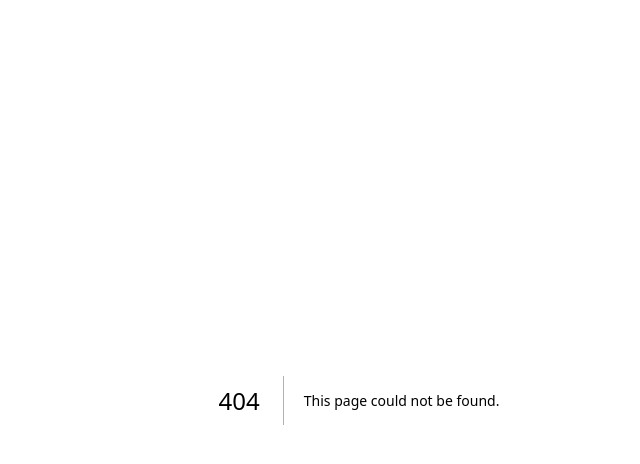
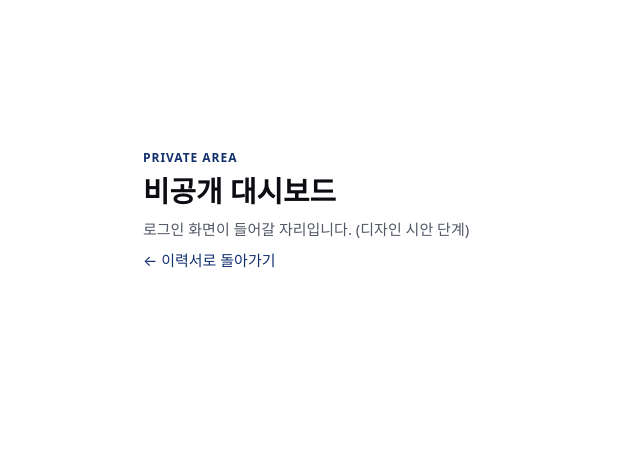
Before and after one commit to SehyeokKim/sehyeokkim.com, a Next.js app in the folder web/: page /private in a window 1280 px wide. Before the commit this address had no page. Shown: the top 464 px of the page, without its empty margins (281-921 px from the left). Built offline with nearby package versions, Linux system fonts and the light colour scheme; a web font is replaced by a local one.

Commit message:
feat: 비공개 대시보드 입구(목차 링크 · This Site 카드) 추가
- 목차 아래 본인용 링크와 This Site 섹션의 소개 카드, /private/ 자리표시 화면 추가
- 로그인 기능 구현 전이라 배포하지 않고, 로그인 구현과 함께 올린다

```diff
--- a/web/app/components/Toc.tsx
+++ b/web/app/components/Toc.tsx
@@ -12,7 +12,7 @@ function flatten(items: TocItem[]): string[] {
 }
 
 // 목차: 클릭하면 해당 위치로 이동하고, 스크롤 위치에 맞는 항목을 강조한다
-export default function Toc({ items }: { items: TocItem[] }) {
+export default function Toc({ items, footer }: { items: TocItem[]; footer?: React.ReactNode }) {
   const [active, setActive] = useState("");
 
   useEffect(() => {
@@ -68,6 +68,7 @@ export default function Toc({ items }: { items: TocItem[] }) {
   return (
     <nav className="toc" aria-label="목차">
       {render(items)}
+      {footer}
     </nav>
   );
 }
--- a/web/app/globals.css
+++ b/web/app/globals.css
@@ -1435,3 +1435,153 @@ p {
     }
   }
 }
+
+/* 비공개 대시보드 입구: 목차 아래 링크(본인용) + This Site 소개 카드(채용 담당자용) */
+.lock-icon {
+  width: 1em;
+  height: 1em;
+  flex: none;
+}
+
+/* 목차 맨 아래, 구분선 뒤 한 줄. 목차와 함께 1280px 미만에서는 숨겨진다 */
+.entry-toc {
+  margin-top: 20px;
+  padding-top: 14px;
+  border-top: 1px solid var(--border);
+}
+
+.entry-toc a {
+  display: inline-flex;
+  align-items: center;
+  gap: 5px;
+  margin: 0;
+  padding: 0;
+  border: none;
+  color: var(--muted);
+  font-size: 0.78em;
+}
+
+.entry-toc a:hover {
+  color: var(--accent);
+}
+
+.entry-card {
+  display: flex;
+  align-items: center;
+  justify-content: space-between;
+  gap: 24px;
+  margin: 32px 0 24px;
+  padding: 4px 0 4px 20px;
+  border-left: 3px solid var(--accent); /* 사이트 정보 항목 · 상세 소제목과 같은 왼쪽 강조 막대 */
+}
+
+.entry-card-label {
+  display: inline-flex;
+  align-items: center;
+  gap: 6px;
+  margin: 0 0 4px;
+  color: var(--accent);
+  font-size: 0.75rem;
+  font-weight: 700;
+  letter-spacing: 0.08em;
+}
+
+.entry-card h3 {
+  display: flex;
+  align-items: center;
+  gap: 8px;
+  margin-bottom: 6px;
+  font-size: 1.1rem;
+}
+
+.entry-card h3 .lock-icon {
+  color: var(--accent);
+}
+
+.entry-card-text p:not(.entry-card-label) {
+  margin: 0;
+  color: var(--muted);
+  font-size: 0.9rem;
+}
+
+.entry-card-impl {
+  display: grid;
+  gap: 2px;
+  list-style: none;
+  margin: 10px 0 0;
+  padding: 10px 0 0;
+  border-top: 1px dashed var(--border);
+  color: var(--muted);
+  font-size: 0.84rem;
+}
+
+.entry-card-impl strong {
+  display: inline-block;
+  min-width: 4.5em;
+  color: var(--text);
+  font-weight: 700;
+}
+
+.entry-card code {
+  padding: 0 4px;
+  border-radius: 4px;
+  background: var(--tag-bg);
+  font-size: 0.9em;
+}
+
+.entry-card-actions {
+  display: flex;
+  flex-direction: column;
+  gap: 8px;
+  flex: none;
+}
+
+/* 손가락으로 누르기 쉬운 최소 높이 44px */
+.btn-primary,
+.btn-ghost {
+  display: flex;
+  align-items: center;
+  justify-content: center;
+  min-height: 44px;
+  padding: 8px 16px;
+  border-radius: 10px;
+  font-size: 0.88rem;
+  font-weight: 600;
+  text-align: center;
+  white-space: nowrap;
+}
+
+.btn-primary {
+  background: var(--accent);
+  color: var(--accent-text);
+}
+
+.btn-ghost {
+  border: 1px solid var(--border);
+  color: var(--text);
+}
+
+.btn-primary:hover,
+.btn-ghost:hover {
+  text-decoration: none;
+  opacity: 0.85;
+}
+
+/* /private/ 자리표시 화면 */
+.private-stub {
+  max-width: 480px;
+  margin: 18vh auto 0;
+  padding: 0 24px;
+}
+
+.private-stub h1 {
+  margin-bottom: 8px;
+  font-size: 1.8rem;
+}
+
+@media (max-width: 860px) {
+  .entry-card {
+    flex-direction: column;
+    align-items: stretch;
+  }
+}
--- a/web/app/page.tsx
+++ b/web/app/page.tsx
@@ -2,6 +2,7 @@ import ArchitectureDiagram from "@/app/components/ArchitectureDiagram";
 import CopyEmail from "@/app/components/CopyEmail";
 import { LegalLink, LegalPopover } from "@/app/components/LegalPopover";
 import Motion from "@/app/components/Motion";
+import { EntrySiteCard, EntryToc } from "@/app/components/PrivateEntry";
 import Toc, { type TocItem } from "@/app/components/Toc";
 import { icons, type IconName } from "@/content/icons";
 import { legal, projectLegal } from "@/content/legal";
@@ -191,7 +192,7 @@ export default function Home() {
   return (
     <div className="layout">
       <Motion />
-      <Toc items={toc} />
+      <Toc items={toc} footer={<EntryToc />} />
       <main className="page">
         <header className="hero">
           {/* 프로필 이미지(움직이는 GIF). 움직임 줄이기를 켠 방문자에게는 정지 이미지를 보여 준다 */}
@@ -418,6 +419,7 @@ export default function Home() {
               <span>고정 비용은 도메인 · DNS(연 $16 · 월 $0.5)뿐, 나머지는 사용한 만큼만 과금, 월 $5 예산 알림</span>
             </li>
           </ul>
+          <EntrySiteCard />
           <p className="project-links">
             <a href={site.repository} target="_blank" rel="noopener noreferrer">
               GitHub ↗
--- /dev/null
+++ b/web/app/private/page.tsx
@@ -0,0 +1,19 @@
+import type { Metadata } from "next";
+import Link from "next/link";
+
+export const metadata: Metadata = {
+  title: "Private",
+  robots: { index: false, follow: false },
+};
+
+// TODO: 로그인(Google OIDC) · 대시보드 화면. 지금은 자리표시
+export default function PrivatePage() {
+  return (
+    <main className="private-stub">
+      <p className="entry-card-label">PRIVATE AREA</p>
+      <h1>비공개 대시보드</h1>
+      <p className="muted">로그인 화면이 들어갈 자리입니다. (디자인 시안 단계)</p>
+      <Link href="/">← 이력서로 돌아가기</Link>
+    </main>
+  );
+}
```
Also changed, not shown: web/app/components/PrivateEntry.tsx (added, +67 -0 lines).
